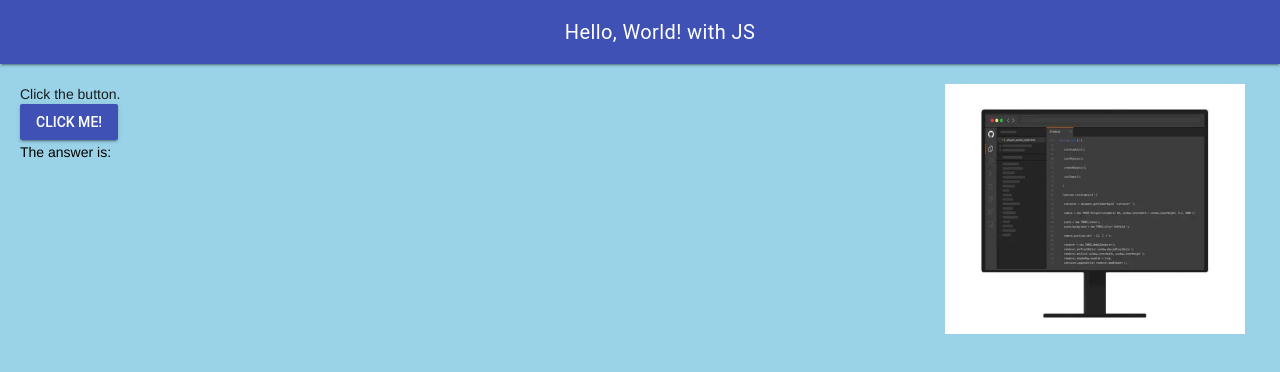
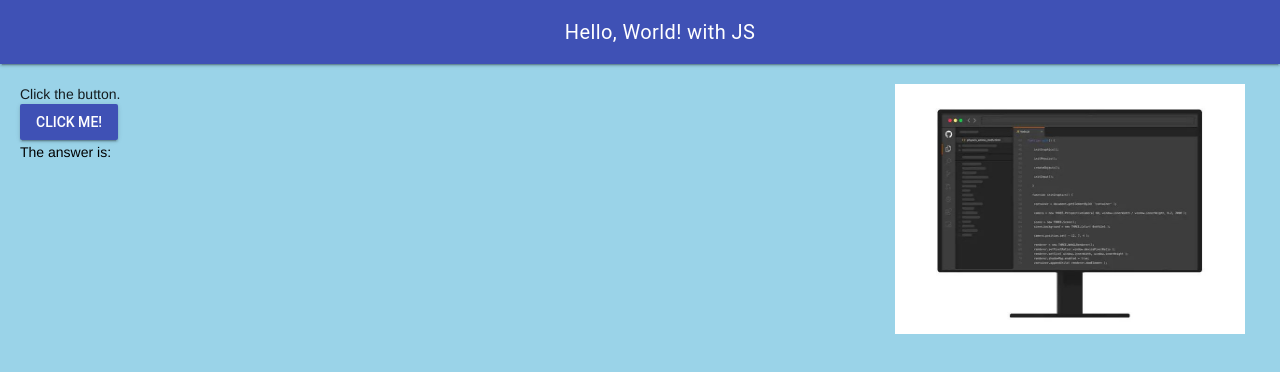
Before and after one commit to ics20-1-2022/ICS2O-Template, a plain HTML site: page index.html in a window 1280 px wide. Drawn offline with nearby package versions, Linux system fonts and the light colour scheme; files whose address does not match are found by name.

Commit message:
change image size

```diff
--- a/index.html
+++ b/index.html
@@ -34,7 +34,7 @@
         <img
           src="./images/computer.jpg"
           alt="rectangle"
-          width="300"
+          width="350"
           height="250"
         />
         <div class="page-content">Click the button.</div>
```
